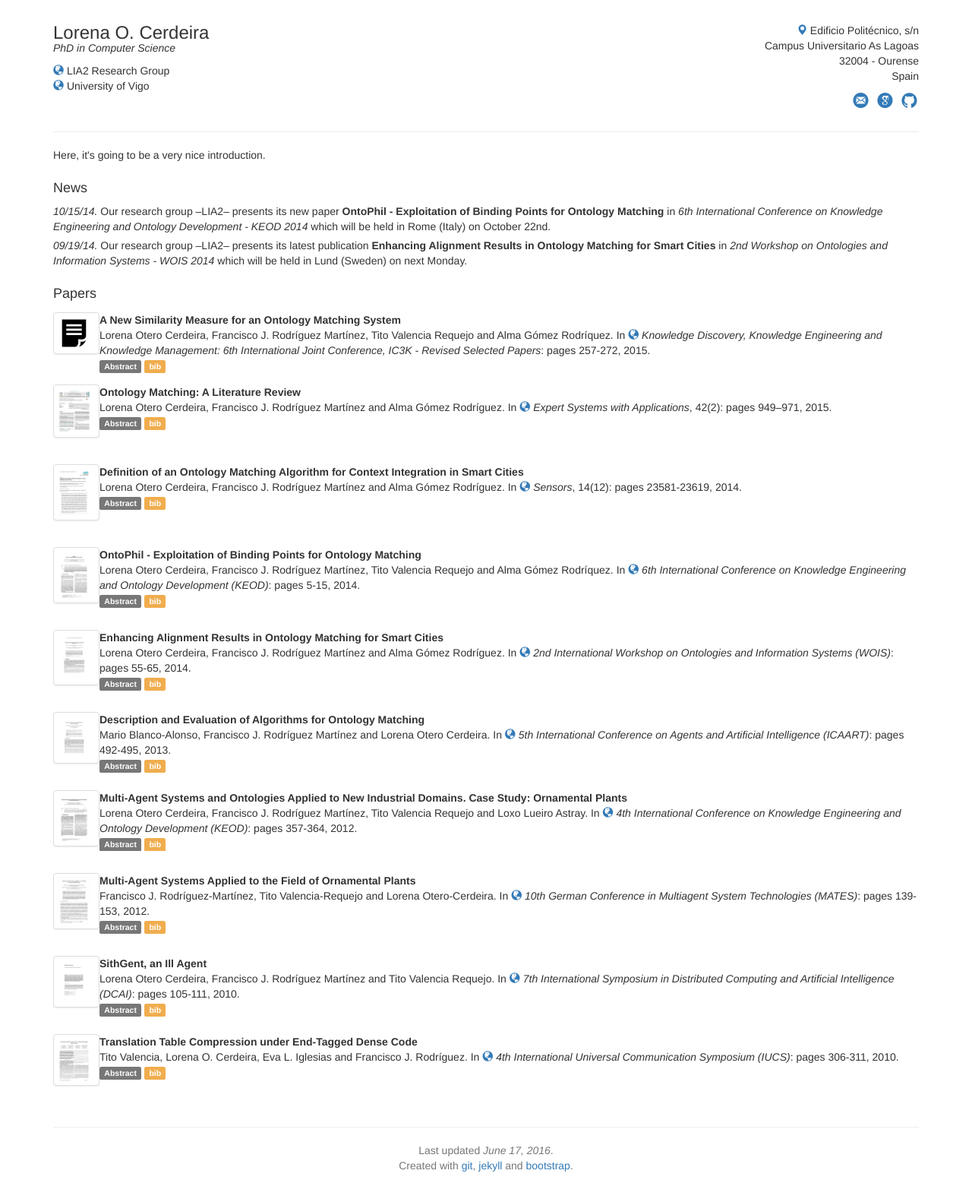
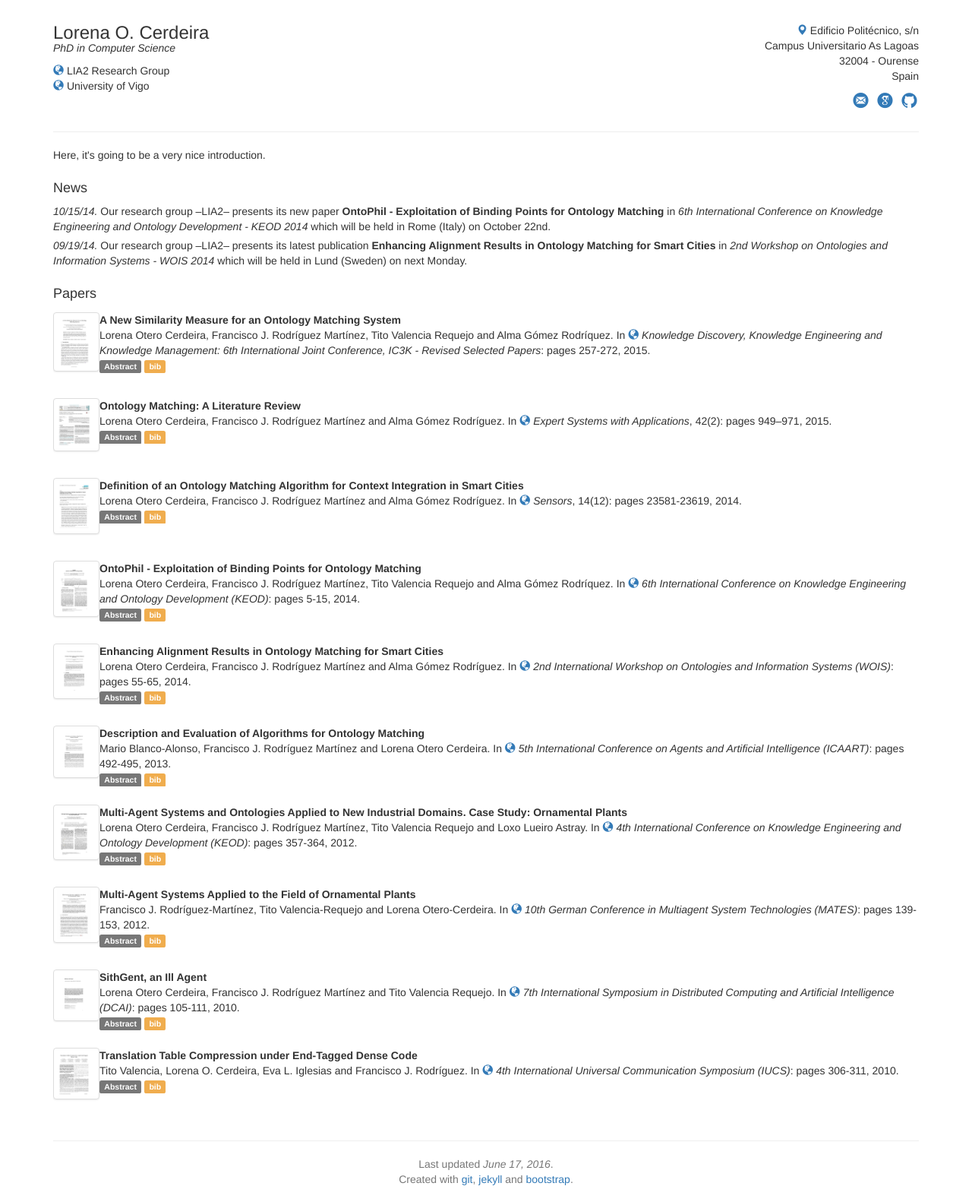
Before and after one commit to locerdeira/locerdeira.github.com, a Jekyll site: the page built from index.html, in a window 1280 px wide. Shown: the whole page at 76% size. Built offline with Jekyll 4.4.1, drawn with Linux system fonts in a browser that asks for light colours; nearby versions of some CDN libraries.

Commit message:
update files

```diff
--- a/_data/paper-list.yml
+++ b/_data/paper-list.yml
@@ -245,13 +245,13 @@
   label: 2015_IC3K
   year: 2015
   month: 10
-  img: paper.svg
+  img: 2015_IC3K.jpg
   bib: 2015_IC3K.bib
   title: "A New Similarity Measure for an Ontology Matching System"
   authors: Lorena Otero Cerdeira, Francisco J. Rodríguez Martínez, Tito Valencia Requejo and Alma Gómez Rodríquez
   booktitle: "Knowledge Discovery, Knowledge Engineering and Knowledge Management: 6th International Joint Conference, IC3K - Revised Selected Papers"
   pages: 257-272
-  doc-url: http://link.springer.com/chapter/10.1007%2F978-3-319-25840-9_17
+  doc-url: https://drive.google.com/open?id=0B1LkOfAs6RwaSHRRY0U2akRja28
   booktitle-url: http://www.springer.com/us/book/9783319258393
   venue: conference
   abstract: >
```
Also changed, not shown: img/paper/2015_IC3K.jpg (added), img/paper/2015_IC3K_lg.jpg (added).
